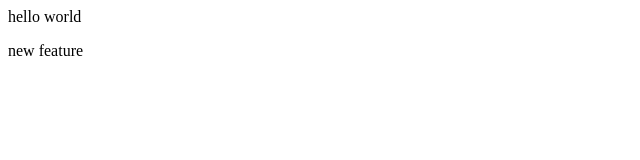
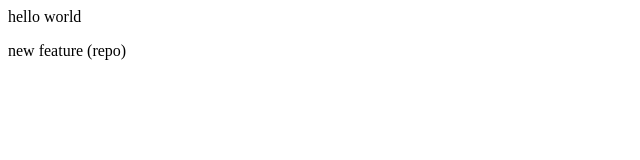
Before and after one commit to riya-r137/demo, a plain HTML site: page index.html in a window 1280 px wide. Shown: the full height of the page, 0-640 px from the left. Drawn offline with Linux system fonts and the light colour scheme.

Commit message:
new words

```diff
--- a/index.html
+++ b/index.html
@@ -1,2 +1,2 @@
 <p>hello world</p>
-<p>new feature</p>
+<p>new feature (repo)</p>
```
